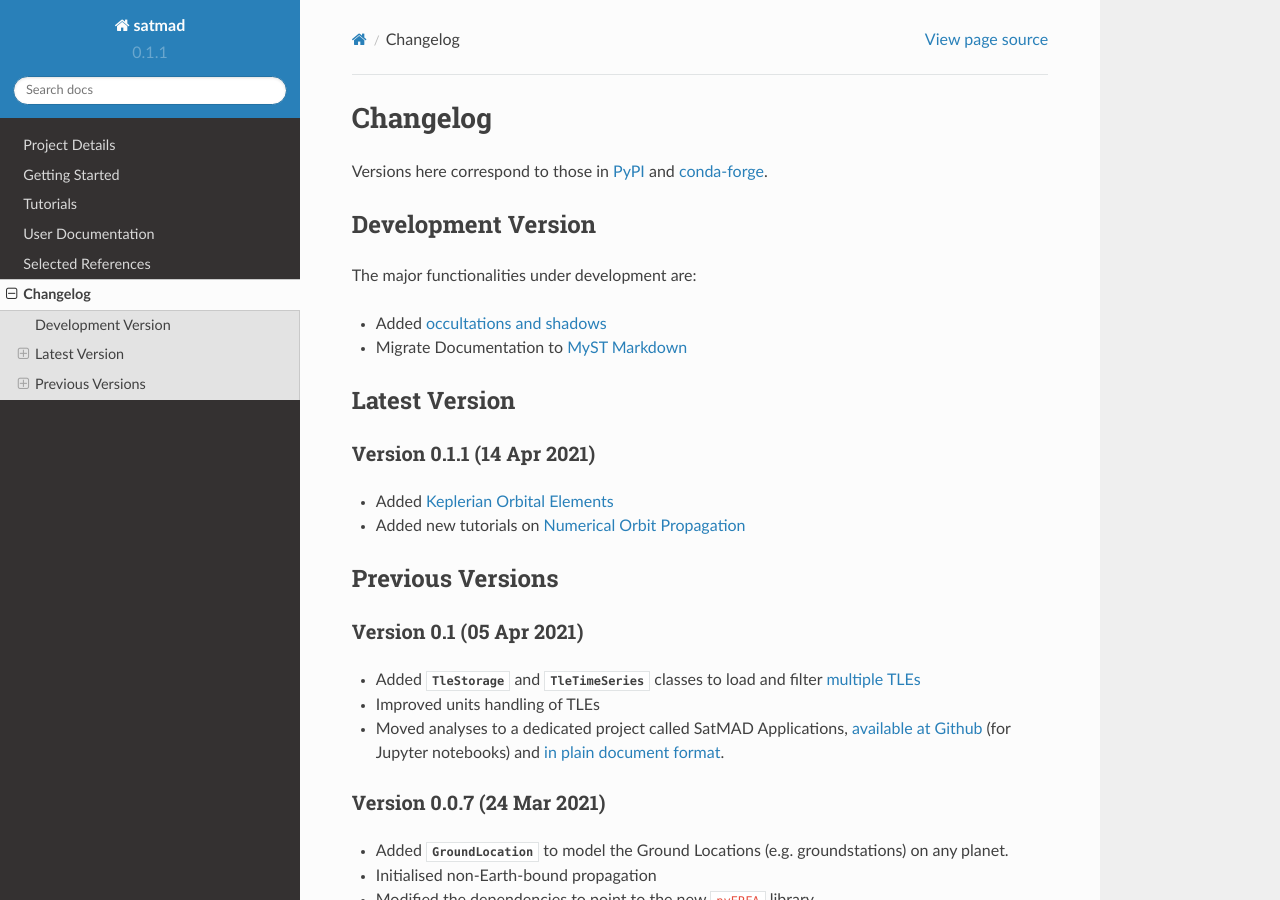
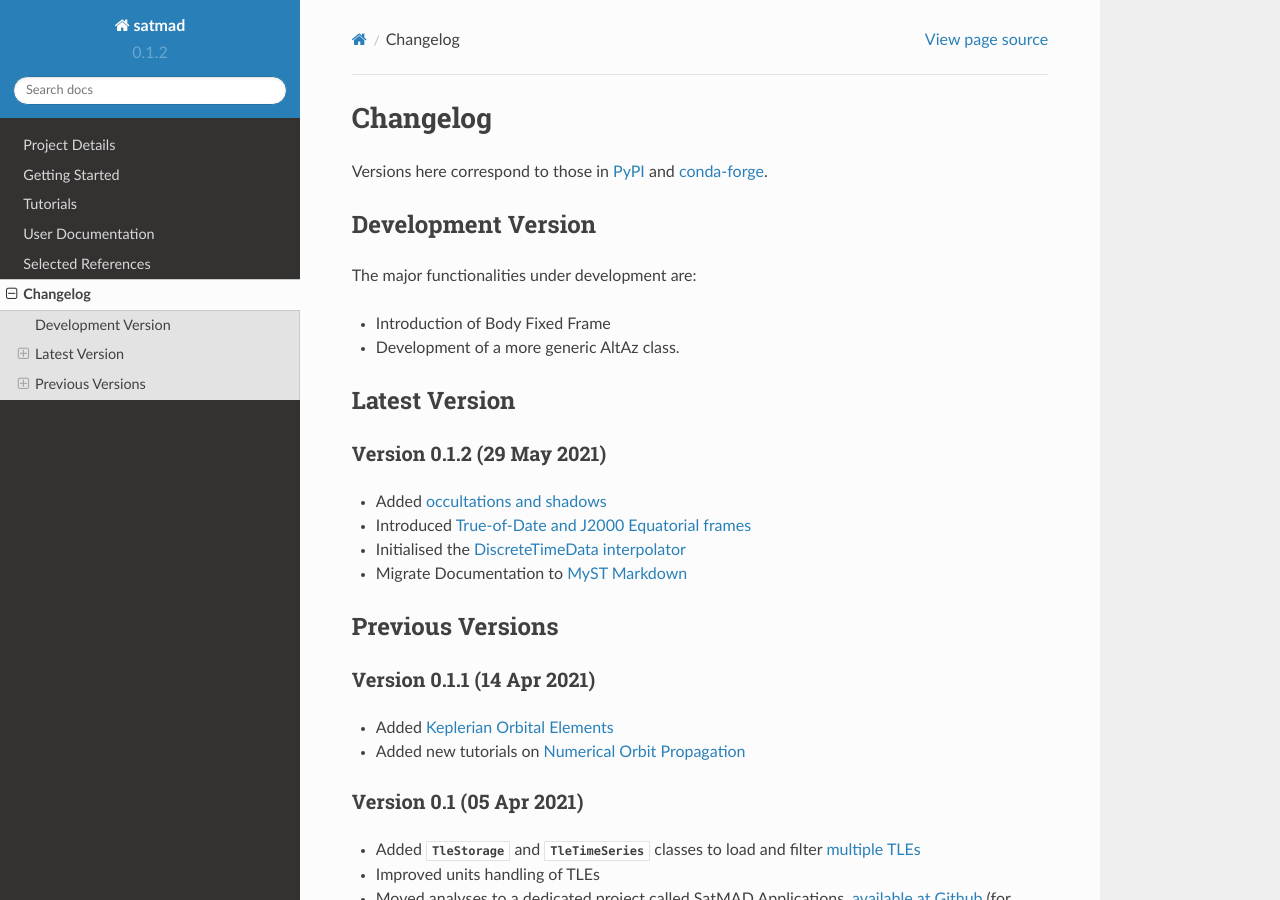
Before and after one commit to egemenimre/satmad, a Sphinx documentation site: the page built from docs/changelog.md, in a window 1280 px wide and 900 px high. Built offline with Sphinx 7.4.7 and the Read the Docs theme 2.0.0, drawn with Linux system fonts in a browser that asks for light colours.

Commit message:
Bumped version to 0.1.2

```diff
--- a/docs/changelog.md
+++ b/docs/changelog.md
@@ -7,17 +7,25 @@ Versions here correspond to those in [PyPI](https://pypi.org/project/satmad/) an
 
 The major functionalities under development are:
 
+- Introduction of Body Fixed Frame
+- Development of a more generic AltAz class.
+
+## Latest Version
+
+### Version 0.1.2 (29 May 2021)
+
 - Added [occultations and shadows](utils/occultations.md)
+- Introduced [True-of-Date and J2000 Equatorial frames](coordinates/frames.md)
+- Initialised the [DiscreteTimeData interpolator](utils/interpolators.md)
 - Migrate Documentation to [MyST Markdown](https://myst-parser.readthedocs.io)
 
-## Latest Version
+## Previous Versions
 
 ### Version 0.1.1 (14 Apr 2021)
 
 - Added [Keplerian Orbital Elements](propagation/classical_orb_elems.md)
 - Added new tutorials on [Numerical Orbit Propagation](tutorials/numerical_prop_1.ipynb)
 
-## Previous Versions
 
 ### Version 0.1 (05 Apr 2021)
 
--- a/docs/conf.py
+++ b/docs/conf.py
@@ -24,9 +24,9 @@ author = "Egemen Imre"
 # Version Info
 # ------------
 # The short X.Y version.
-version = "0.1.1"
+version = "0.1.2"
 # The full version, including alpha/beta/rc tags.
-release = "0.1.1"
+release = "0.1.2"
 
 # -- General configuration ---------------------------------------------------
 # By default, highlight as Python 3.
--- a/satmad/__init__.py
+++ b/satmad/__init__.py
@@ -1,6 +1,6 @@
 # SatMAD: Satellite Mission Analysis and Design for Python
 #
-# Copyright (C) 2020 Egemen Imre
+# Copyright (C) 2021 Egemen Imre
 #
 # Licensed under GNU GPL v3.0. See LICENSE.rst for more info.
 """
@@ -8,4 +8,4 @@ satmad
 =========
 Satellite Mission Analysis and Design in Python.
 """
-__version__ = "0.1.1"
+__version__ = "0.1.2"
```
